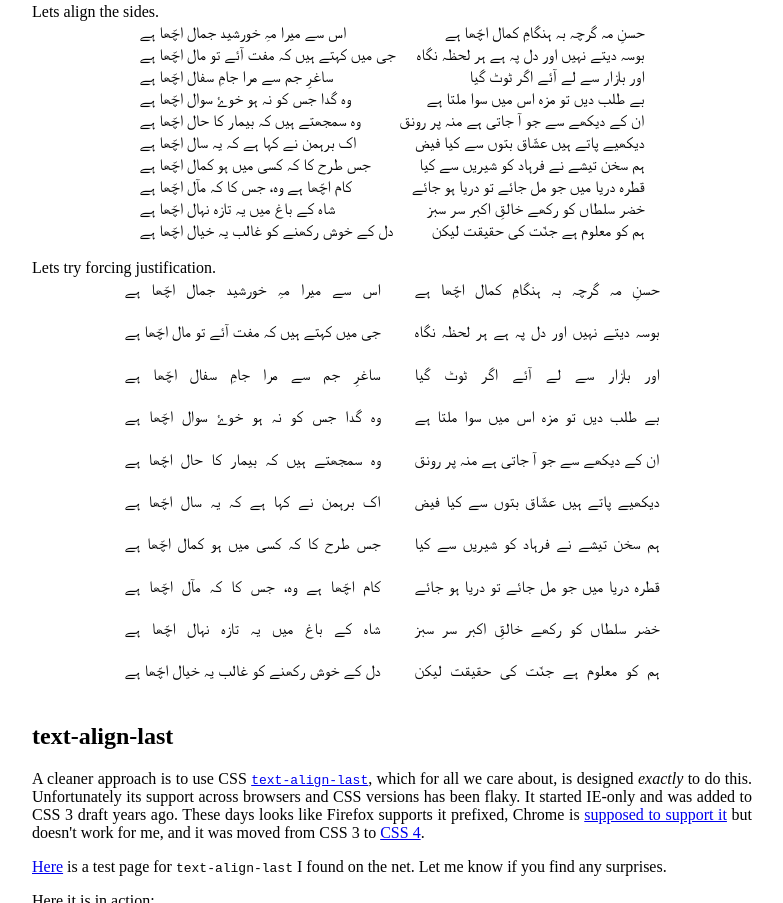
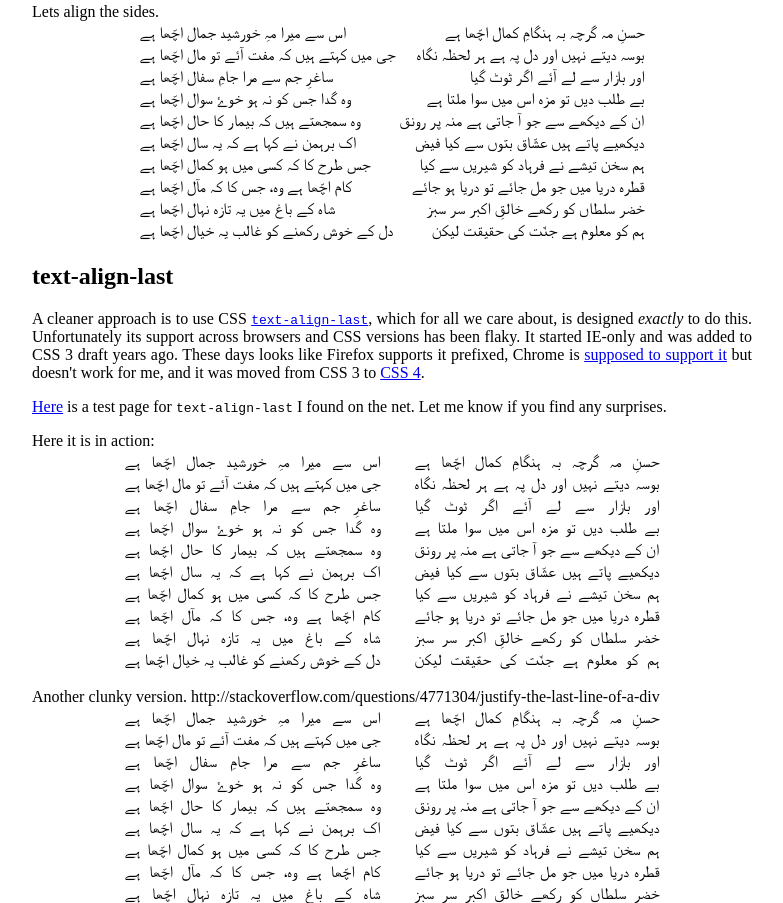
Before and after one commit to behdad/noto-nastaliq-urdu-test-page, a plain HTML site: page ghalib.html in a window 1280 px wide. Shown: the part 343-1246 px from the top of the page, without its empty margins (248-1031 px from the left). Drawn offline with Linux system fonts and the light colour scheme; a web font is replaced by a local one.

Commit message:
Remove RiRa-style justify

```diff
--- a/ghalib.html
+++ b/ghalib.html
@@ -81,48 +81,6 @@ Lets align the sides.
 <td>شاہ کے باغ میں یہ تازہ نہال اچّھا ہے</td></tr>
 <tr><td>ہم کو معلوم ہے جنّت کی حقیقت لیکن</td>
 <td>دل کے خوش رکھنے کو غالب یہ خیال اچّھا ہے</td></tr>
-</table>
-
-<p>
-Lets try forcing justification.
-
-<style>
-.poetryJustified td {
-	text-align: justify;
-	width: 15em;
-	white-space: nowrap;
-	line-height: 1.2;
-}
-.poetryJustified td:nth-child(2n+1) { padding-left: 1em; }
-.poetryJustified td:nth-child(2n+0) { padding-right: 1em; }
-.a {
-	white-space: normal;
-}
-.b {
-	padding: 0 50% 0 50%;
-}
-</style>
-<table lang="ur" class="poetryJustified">
-<tr><td>حسنِ مہ گرچہ بہ ہنگامِ کمال اچّھا ہے<span class="a"> </span><span class="b">&nbsp;</span></td>
-<td>اس سے میرا مہِ خورشید جمال اچّھا ہے<span class="a"> </span><span class="b">&nbsp;</span</td></tr>
-<tr><td>بوسہ دیتے نہیں اور دل پہ ہے ہر لحظہ نگاہ<span class="a"> </span><span class="b">&nbsp;</span</td>
-<td>جی میں کہتے ہیں کہ مفت آئے تو مال اچّھا ہے<span class="a"> </span><span class="b">&nbsp;</span</td></tr>
-<tr><td>اور بازار سے لے آئے اگر ٹوٹ گیا<span class="a"> </span><span class="b">&nbsp;</span</td>
-<td>ساغرِ جم سے مرا جامِ سفال اچّھا ہے<span class="a"> </span><span class="b">&nbsp;</span</td></tr>
-<tr><td>بے طلب دیں تو مزہ اس میں سوا ملتا ہے<span class="a"> </span><span class="b">&nbsp;</span</td>
-<td>وہ گدا جس کو نہ ہو خوۓ سوال اچّھا ہے<span class="a"> </span><span class="b">&nbsp;</span</td></tr>
-<tr><td>ان کے دیکھے سے جو آ جاتی ہے منہ پر رونق<span class="a"> </span><span class="b">&nbsp;</span</td>
-<td>وہ سمجھتے ہیں کہ بیمار کا حال اچّھا ہے<span class="a"> </span><span class="b">&nbsp;</span</td></tr>
-<tr><td>دیکھیے پاتے ہیں عشّاق بتوں سے کیا فیض<span class="a"> </span><span class="b">&nbsp;</span</td>
-<td>اک برہمن نے کہا ہے کہ یہ سال اچّھا ہے<span class="a"> </span><span class="b">&nbsp;</span</td></tr>
-<tr><td>ہم سخن تیشے نے فرہاد کو شیریں سے کیا<span class="a"> </span><span class="b">&nbsp;</span</td>
-<td>جس طرح کا کہ کسی میں ہو کمال اچّھا ہے<span class="a"> </span><span class="b">&nbsp;</span</td></tr>
-<tr><td>قطرہ دریا میں جو مل جائے تو دریا ہو جائے<span class="a"> </span><span class="b">&nbsp;</span</td>
-<td>کام اچّھا ہے وہ، جس کا کہ مآل اچّھا ہے<span class="a"> </span><span class="b">&nbsp;</span</td></tr>
-<tr><td>خضر سلطاں کو رکھے خالقِ اکبر سر سبز<span class="a"> </span><span class="b">&nbsp;</span</td>
-<td>شاہ کے باغ میں یہ تازہ نہال اچّھا ہے<span class="a"> </span><span class="b">&nbsp;</span</td></tr>
-<tr><td>ہم کو معلوم ہے جنّت کی حقیقت لیکن<span class="a"> </span><span class="b">&nbsp;</span</td>
-<td>دل کے خوش رکھنے کو غالب یہ خیال اچّھا ہے<span class="a"> </span><span class="b">&nbsp;</span</td></tr>
 </table>
 
 <h2>text-align-last</h2>
```
